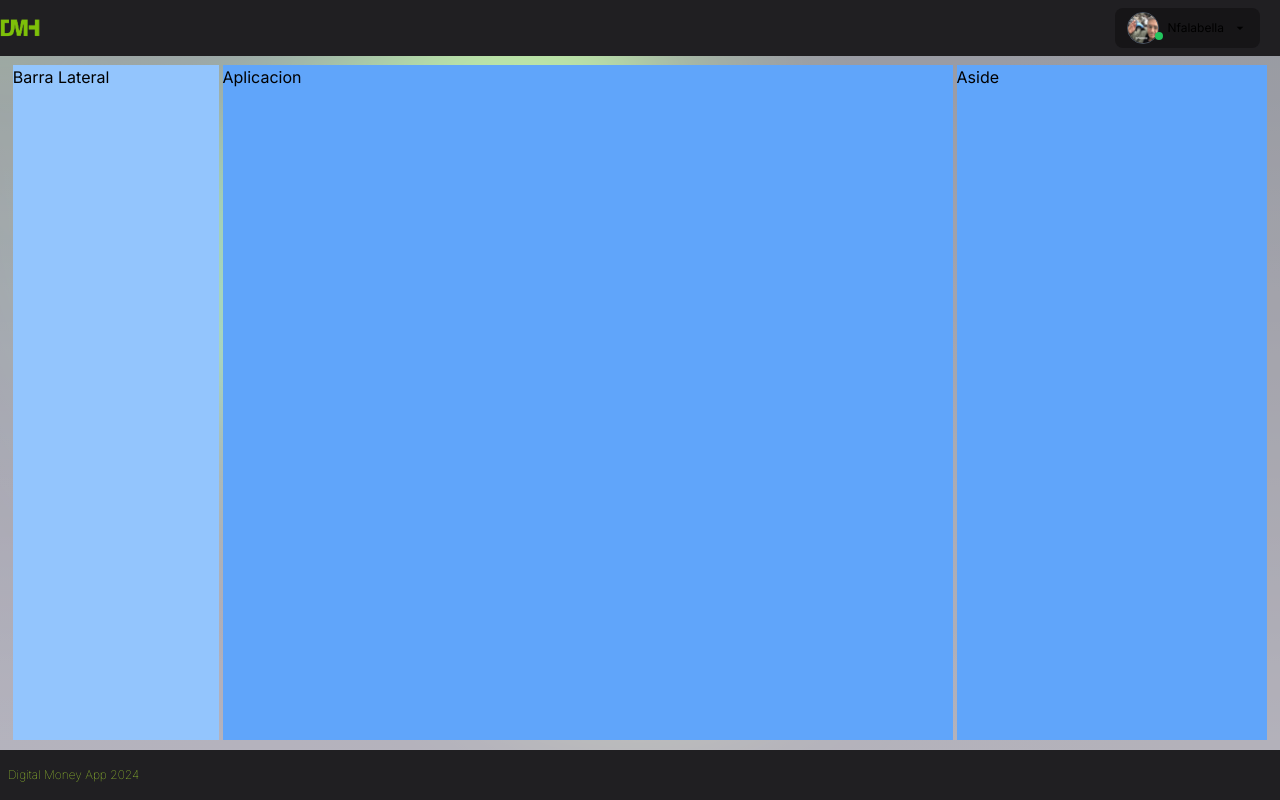
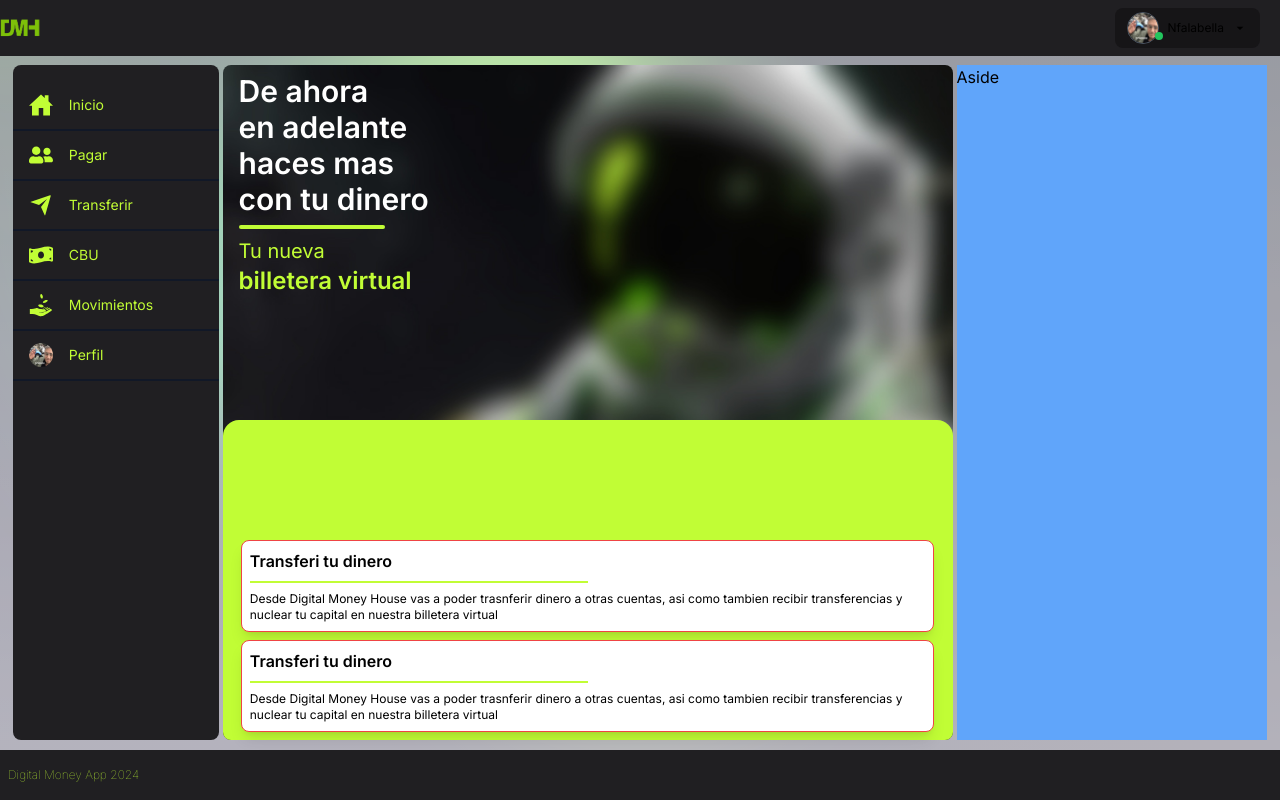
Before and after one commit to Nicoogf/proyecto-digital-money, a Next.js app: page / in a window 1280 px wide. Built offline with nearby package versions, Linux system fonts and the light colour scheme.

Commit message:
Diseño del appmain

```diff
--- a/app/Components/Application/ApplicationComponent.jsx
+++ b/app/Components/Application/ApplicationComponent.jsx
@@ -3,7 +3,7 @@ import React from 'react';
 
 const ApplicationComponent = () => {
     return (
-        <section className='bg-blue-400 col-span-12 sm:col-span-11 md:col-span-10 lg:col-span-7'>
+        <section className='bg-blue-400 col-span-12 sm:col-span-11 lg:col-span-7'>
 
         </section>
     )
--- a/app/layout.js
+++ b/app/layout.js
@@ -4,7 +4,13 @@ import { Background } from "./Components/Background/Background";
 import NavbarComponent from "./Components/Navbar/NavbarComponent";
 import OpcitionsBottomComponent from "./Components/OptionsBottom/OpcitionsBottomComponent";
 import FooterComponent from "./Components/Footer/FooterComponent";
-
+import { IoHomeSharp } from "react-icons/io5";
+import { FaMoneyBillWave, FaUserFriends } from "react-icons/fa";
+import { RiSendPlaneFill } from "react-icons/ri";
+import { GiReceiveMoney } from "react-icons/gi";
+import Link from "next/link";
+import Image from "next/image";
+import profile from "../public/profile.jpg"
 
 const inter = Inter({ subsets: ["latin"] });
 
@@ -21,8 +27,40 @@ export default function RootLayout({ children }) {
         <NavbarComponent isLogued={isLogued} />
         <Background />
         <main className="relative w-[98%] grid grid-cols-12 pt-[65px] gap-x-1 mx-auto  rounded-lg h-[calc(100vh-60px)]">
-          <nav className='hidden sm:grid bg-blue-300 sm:col-span-1  md:col-span-2'>
-            Barra Lateral
+          <nav className='hidden sm:grid bg-grey-user sm:col-span-1  xl:col-span-2 rounded-lg'>
+            <div className="flex flex-col my-4">
+
+              <Link href="" className='text-green-lime flex flex-row items-center py-3 gap-x-4 border-b-2 border-gray-900 hover:bg-grey-dark transition-all duration-200'>
+                <IoHomeSharp className="text-2xl mx-auto xl:mx-0 xl:ml-4" />
+                <h6 className="hidden xl:flex text-green-lime text-sm"> Inicio </h6>
+              </Link>
+
+              <Link href="" className='text-green-lime flex flex-row items-center  py-3 gap-x-4 border-b-2 border-gray-900 hover:bg-grey-dark transition-all duration-200'>
+                <FaUserFriends className="text-2xl mx-auto  xl:mx-0 xl:ml-4" />
+                <h6 className="hidden xl:flex text-green-lime text-sm"> Pagar </h6>
+              </Link>
+
+              <Link href="" className='text-green-lime flex flex-row items-center  py-3 gap-x-4  border-b-2 border-gray-900 hover:bg-grey-dark transition-all duration-200'>
+                <RiSendPlaneFill className="text-2xl mx-auto  xl:mx-0 xl:ml-4" />
+                <h6 className="hidden xl:flex text-green-lime text-sm"> Transferir </h6>
+              </Link>
+
+              <Link href="" className='text-green-lime flex flex-row items-center  py-3 gap-x-4  border-b-2 border-gray-900 hover:bg-grey-dark transition-all duration-200'>
+                <FaMoneyBillWave className="text-2xl mx-auto  xl:mx-0 xl:ml-4" />
+                <h6 className="hidden xl:flex text-green-lime text-sm"> CBU </h6>
+              </Link>
+
+              <Link href="" className='text-green-lime flex flex-row items-center  py-3 gap-x-4  border-b-2 border-gray-900 hover:bg-grey-dark transition-all duration-200'>
+                <GiReceiveMoney className="text-2xl mx-auto  xl:mx-0 xl:ml-4" />
+                <h6 className="hidden xl:flex text-green-lime text-sm"> Movimientos </h6>
+              </Link>
+
+              <Link href="" className='text-green-lime flex flex-row items-center py-3 gap-x-4 border-b-2 border-gray-900 hover:bg-grey-dark transition-all duration-200'>
+                <Image src={profile} className='w-6 h-6 object-cover rounded-full mx-auto  xl:mx-0 xl:ml-4' />
+                <h6 className="hidden xl:flex text-green-lime text-sm"> Perfil </h6>
+              </Link>
+
+            </div>
           </nav>
           {children}
           <aside className='hidden bg-blue-400 lg:grid lg:col-span-3'>
--- a/app/page.js
+++ b/app/page.js
@@ -1,9 +1,49 @@
+import Link from "next/link";
 
 export default function Home() {
 
   return (
-    <section className='bg-blue-400 col-span-12 sm:col-span-11 md:col-span-10 lg:col-span-7'>
-      Aplicacion
+    <section className='relative bg-fondo bg-cover bg-center bg-no-repeat
+    col-span-12 sm:col-span-11 md:col-span-10 lg:col-span-7 rounded-lg'>
+      <div className="flex flex-col">
+        <h2 className="text-white text-3xl font-semibold ml-4 mt-2 mb-2">
+          De ahora <br />
+          en adelante <br />
+          haces mas <br />
+          con tu dinero <br />
+        </h2>
+        <div className="border-b-4 border-green-lime w-[20%] rounded-lg ml-4 mb-2">
+
+        </div>
+        <div>
+          <h3 className="text-green-lime ml-4 text-xl"> Tu nueva </h3>
+          <h4 className="text-green-lime ml-4 text-2xl font-semibold" > billetera virtual </h4>
+        </div>
+      </div>
+
+      <div className="absolute bg-green-lime w-full rounded-t-2xl  rounded-b-lg bottom-0 h-[40vh]">
+
+        <section className="flex flex-col absolute bottom-2 gap-y-2">
+          <Link href="">
+            <article className="bg-white shadow-lg rounded-lg w-[95%] mx-auto p-2 border border-red-500">
+              <h3 className="text-black font-semibold"> Transferi tu dinero </h3>
+              <div className="border-b-2 border-green-lime w-[50%] my-2"> </div>
+              <p className="text-black text-xs"> Desde Digital Money House vas a poder trasnferir dinero a otras cuentas, asi como tambien recibir transferencias y nuclear tu capital en nuestra billetera virtual</p>
+            </article>
+          </Link>
+
+          <Link href="">
+            <article className="bg-white shadow-lg rounded-lg w-[95%] mx-auto p-2 border border-red-500">
+              <h3 className="text-black font-semibold"> Transferi tu dinero </h3>
+              <div className="border-b-2 border-green-lime w-[50%] my-2"> </div>
+              <p className="text-black text-xs"> Desde Digital Money House vas a poder trasnferir dinero a otras cuentas, asi como tambien recibir transferencias y nuclear tu capital en nuestra billetera virtual</p>
+            </article>
+          </Link>
+        </section>
+
+
+
+      </div>
     </section>
   );
 }
--- a/tailwind.config.js
+++ b/tailwind.config.js
@@ -11,11 +11,12 @@ module.exports = {
         "gradient-radial": "radial-gradient(var(--tw-gradient-stops))",
         "gradient-conic":
           "conic-gradient(from 180deg at 50% 50%, var(--tw-gradient-stops))",
+        'fondo': "url('/fondo.jpg')",
       },
       colors: {
         "green-lime": '#C1FD35',
-        "grey-user" : "#201F22",
-        "grey-dark" :"#161517"
+        "grey-user": "#201F22",
+        "grey-dark": "#161517"
       },
     },
   },
```
Also changed, not shown: public/fondo.jpg (added).
